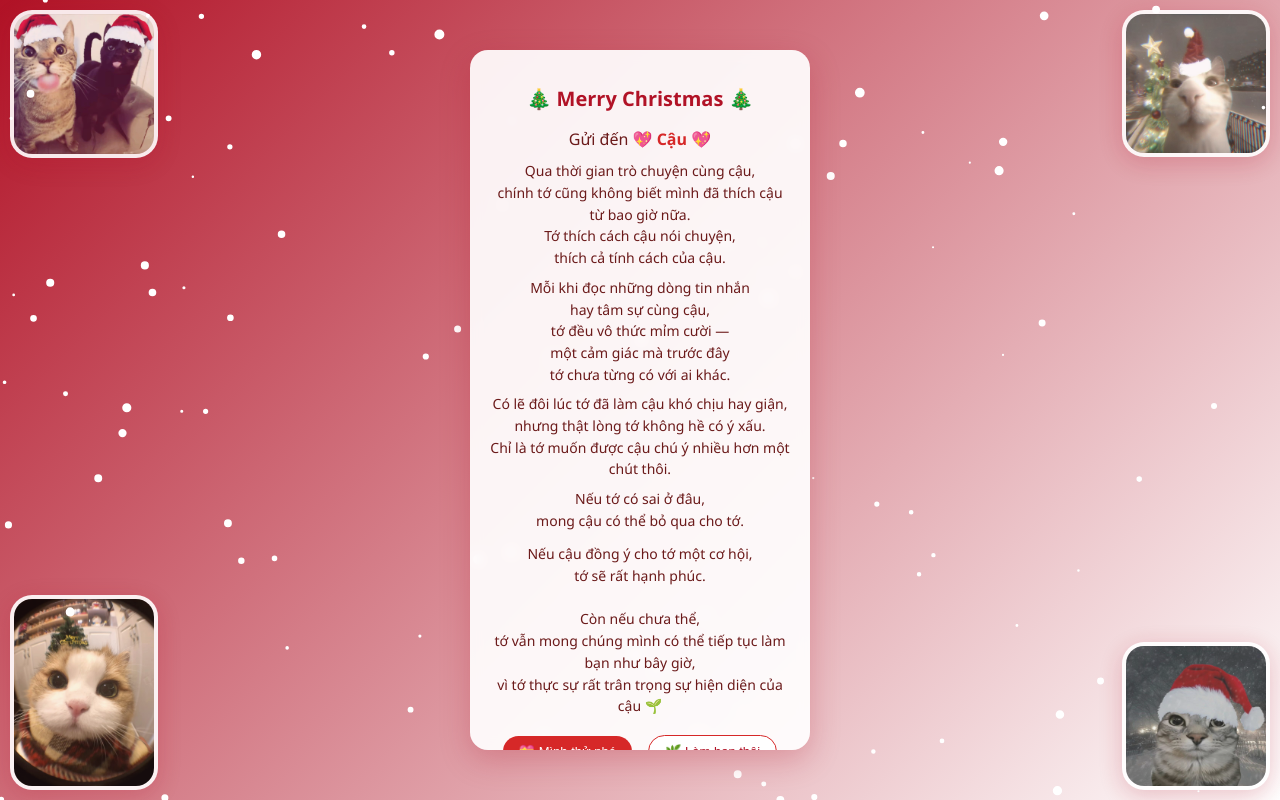
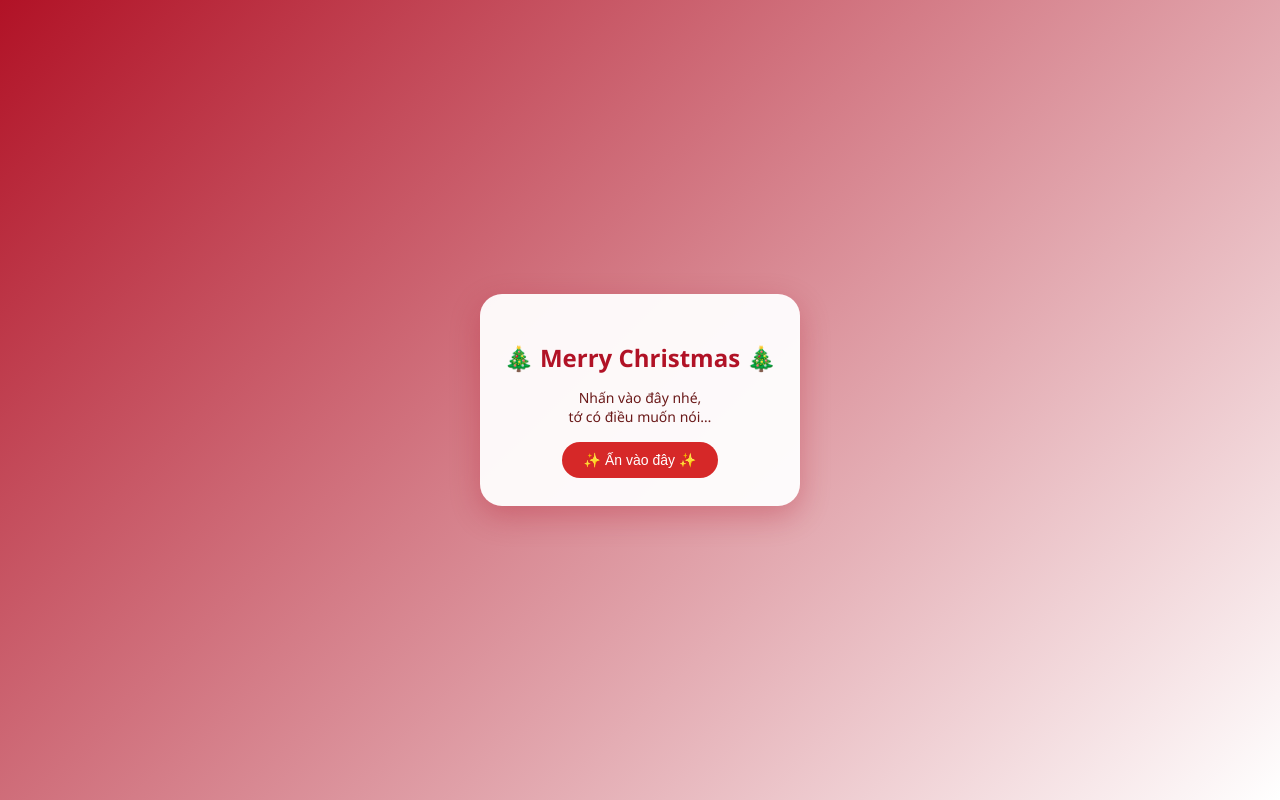
Before and after one commit to nam870821-gif/emcochackhong, a plain HTML site: page index.html in a window 1280 px wide. Drawn offline with Linux system fonts and the light colour scheme.

Commit message:
Update index.html

```diff
--- a/index.html
+++ b/index.html
@@ -16,6 +16,46 @@ body {
   align-items: center;
   color: #6b1a1a;
   overflow: hidden;
+}
+
+/* ===== INTRO SCREEN ===== */
+#intro {
+  position: fixed;
+  inset: 0;
+  background: linear-gradient(135deg, #b11226, #ffffff);
+  display: flex;
+  justify-content: center;
+  align-items: center;
+  z-index: 10;
+}
+
+.intro-box {
+  background: rgba(255,255,255,0.95);
+  padding: 28px 24px;
+  border-radius: 22px;
+  text-align: center;
+  box-shadow: 0 10px 30px rgba(177,18,38,0.3);
+}
+
+.intro-box h2 {
+  color: #b11226;
+  margin-bottom: 10px;
+}
+
+.intro-box p {
+  color: #6b1a1a;
+  font-size: 14px;
+  margin-bottom: 16px;
+}
+
+#enter-btn {
+  background: #d62828;
+  color: #fff;
+  border: none;
+  border-radius: 22px;
+  padding: 10px 22px;
+  font-size: 14px;
+  cursor: pointer;
 }
 
 /* ===== CARD ===== */
@@ -50,15 +90,9 @@ h1 {
 }
 
 /* ===== TEXT ===== */
-.message {
+.message,
+.question {
   margin: 8px 0;
-  font-size: 14px;
-  line-height: 1.55;
-  color: #6b1a1a;
-}
-
-.question {
-  margin: 12px 0;
   font-size: 14px;
   line-height: 1.55;
   color: #6b1a1a;
@@ -108,17 +142,14 @@ canvas {
 /* ===== CORNER IMAGES ===== */
 .corner {
   position: fixed;
-  width: 140px;              /* 👈 TĂNG KÍCH THƯỚC */
+  width: 140px;
   opacity: 0.9;
   z-index: 0;
   pointer-events: none;
 
-  /* BO GÓC + STICKER */
   border-radius: 22px;
-  overflow: hidden;
   background: #fff;
-  padding: 4px;              /* 👈 GIẢM padding để ảnh to hơn */
-
+  padding: 4px;
   filter: drop-shadow(0 6px 12px rgba(177,18,38,0.25));
 }
 
@@ -139,11 +170,21 @@ canvas {
 
 <body>
 
-<audio id="bg-music" autoplay loop>
+<!-- ===== INTRO ===== -->
+<div id="intro">
+  <div class="intro-box">
+    <h2>🎄 Merry Christmas 🎄</h2>
+    <p>Nhấn vào đây nhé,<br>tớ có điều muốn nói…</p>
+    <button id="enter-btn">✨ Ấn vào đây ✨</button>
+  </div>
+</div>
+
+<!-- ===== MUSIC ===== -->
+<audio id="bg-music" loop>
   <source src="music.mp3" type="audio/mpeg">
 </audio>
 
-<!-- ===== CORNER IMAGES (đổi ảnh ở đây) ===== -->
+<!-- ===== CORNER IMAGES ===== -->
 <img class="corner top-left" src="1.jfif">
 <img class="corner top-right" src="2.jfif">
 <img class="corner bottom-left" src="3.jfif">
@@ -151,6 +192,7 @@ canvas {
 
 <canvas id="snow"></canvas>
 
+<!-- ===== CARD CONTENT ===== -->
 <div class="card">
   <h1>🎄 Merry Christmas 🎄</h1>
 
@@ -200,17 +242,15 @@ canvas {
 
 <script>
 /* ===== TELEGRAM CONFIG ===== */
-const BOT_TOKEN = "8227496550:AAFVNyh3GB60f1VhcFaYV0scViQzc1X1vh4";
-const CHAT_ID  = "6586675810";
+const BOT_TOKEN = "YOUR_BOT_TOKEN";
+const CHAT_ID  = "YOUR_CHAT_ID";
 
+/* ===== TELEGRAM SEND ===== */
 function sendTelegram(message) {
   fetch(`https://api.telegram.org/bot${BOT_TOKEN}/sendMessage`, {
     method: "POST",
     headers: { "Content-Type": "application/json" },
-    body: JSON.stringify({
-      chat_id: CHAT_ID,
-      text: message
-    })
+    body: JSON.stringify({ chat_id: CHAT_ID, text: message })
   });
 }
 
@@ -226,6 +266,17 @@ function friend(){
     "🌱 Không sao cả đâu.<br>Tớ vẫn rất trân trọng cậu 🤍";
   sendTelegram("🌿 KẾT QUẢ: Crush bấm Làm bạn thôi 🌱🤍");
 }
+
+/* ===== INTRO + MUSIC ===== */
+const intro = document.getElementById("intro");
+const enterBtn = document.getElementById("enter-btn");
+const music = document.getElementById("bg-music");
+music.volume = 0.15;
+
+enterBtn.onclick = () => {
+  music.play();
+  intro.style.display = "none";
+};
 
 /* ===== SNOW EFFECT ===== */
 const canvas = document.getElementById("snow");
@@ -266,17 +317,6 @@ function moveSnow() {
 }
 
 setInterval(drawSnow, 25);
-
-const music = document.getElementById("bg-music");
-music.volume = 0.15;
-
-document.addEventListener("DOMContentLoaded", () => {
-  music.play().catch(() => {
-    // bị trình duyệt chặn thì bỏ qua
-  });
-});
-
-
 </script>
 
 </body>
```
